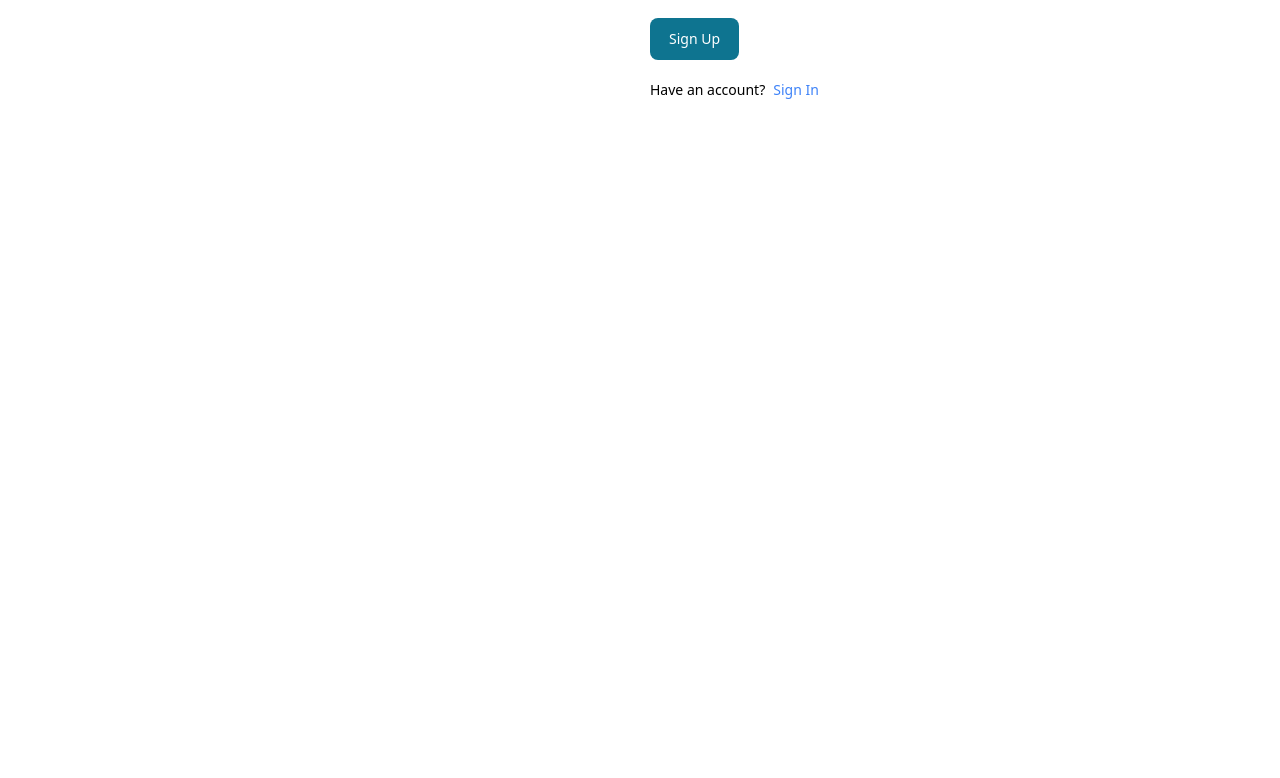
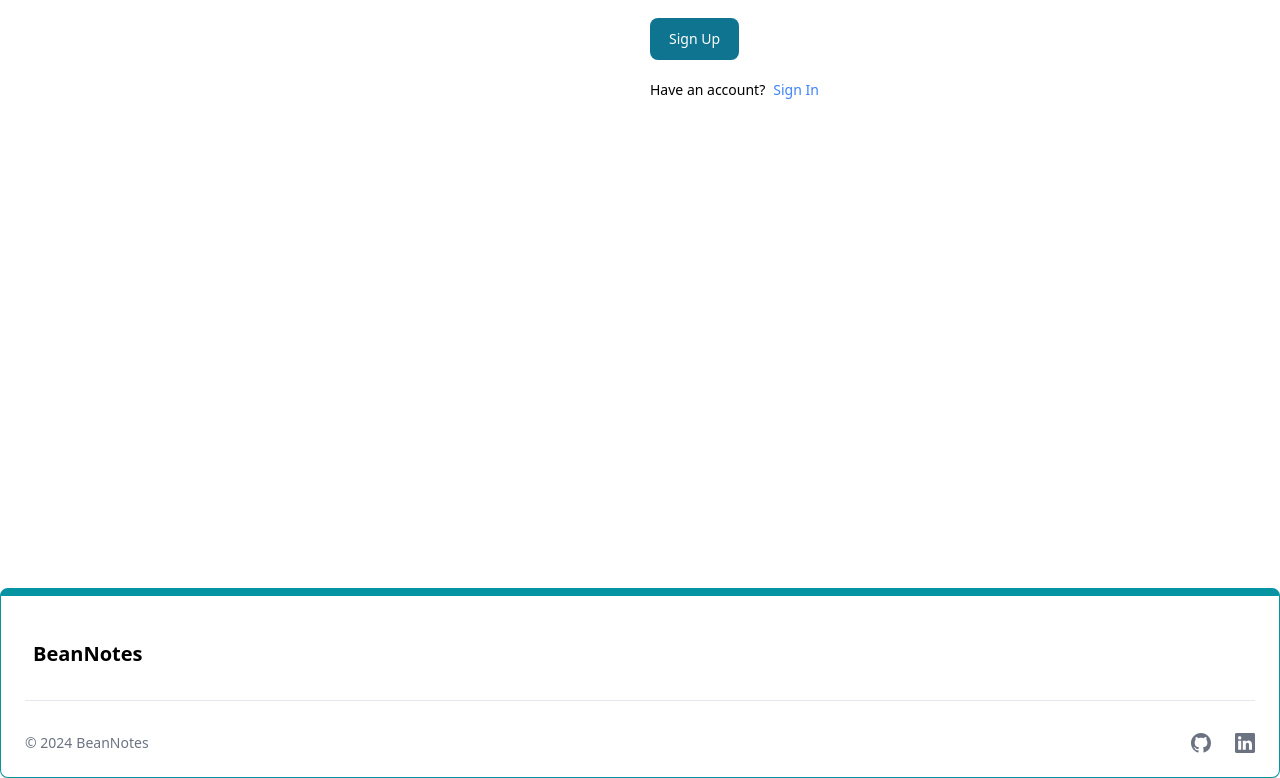
Before and after one commit to yihfei/mern-app, a React (Vite) app in the folder client/: page /sign-up in a window 1280 px wide. Shown: the part 356-1134 px from the top of the page. Before the commit the page ends 944 px from the top, so only its background shows below. Built offline with nearby package versions, Linux system fonts and the light colour scheme.

Commit message:
Create Footer component

```diff
--- a/client/src/App.jsx
+++ b/client/src/App.jsx
@@ -5,6 +5,8 @@
 import SignIn from './pages/SignIn'
 import SignUp from './pages/SignUp'
 import Header from './components/Header'
+import Footer from './components/Footer'
+
 
 
 export default function App() {
@@ -18,6 +20,8 @@
         <Route path="/sign-in" element={<SignIn/>}/>
         <Route path="/sign-up" element={<SignUp />}/>
       </Routes>
+      <Footer/>
+
 
     </BrowserRouter>
   )
--- /dev/null
+++ b/client/src/components/Footer.jsx
@@ -0,0 +1,37 @@
+import { Footer } from 'flowbite-react';
+import { Link } from 'react-router-dom';
+import { BsGithub, BsLinkedin } from 'react-icons/bs';
+export default function FooterCom() {
+  return (
+    <Footer container className='border border-t-8 border-teal-500'>
+      <div className='w-full max-w-7xl mx-auto'>
+        <div className='grid w-full justify-between sm:flex md:grid-cols-1'>
+          <div className='mt-5'>
+            <Link
+              to='/'
+              className='self-center whitespace-nowrap text-lg sm:text-xl font-semibold dark:text-white'
+            >
+              <span className='px-2 py-1'>
+                BeanNotes
+              </span>
+            </Link>
+          </div>
+
+        </div>
+        <Footer.Divider />
+        <div className='w-full sm:flex sm:items-center sm:justify-between'>
+          <Footer.Copyright
+            href='#'
+            by="BeanNotes"
+            year={new Date().getFullYear()}
+          />
+          <div className="flex gap-6 sm:mt-0 mt-4 sm:justify-center">
+            <Footer.Icon href='https://github.com/sahandghavidel' icon={BsGithub}/>
+            <Footer.Icon href='https://www.linkedin.com/in/yih-fei-lim-97b165291/' icon={BsLinkedin}/>
+
+          </div>
+        </div>
+      </div>
+    </Footer>
+  );
+}
```
